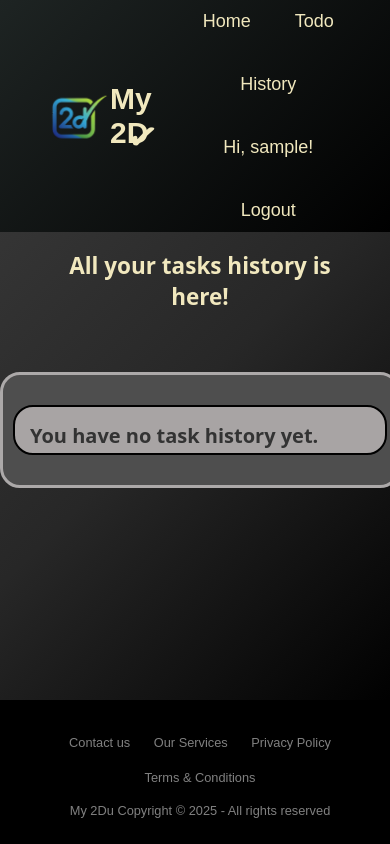
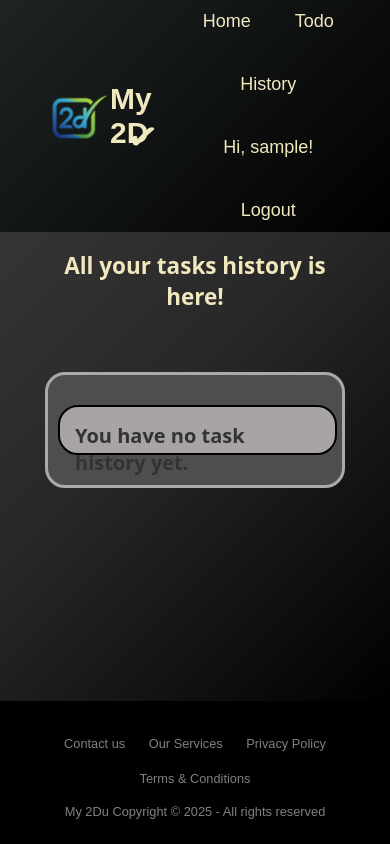
Before and after one commit to vipulyadav-2004/Collaborative-ToDo, a Flask app: page /History in a window 390 px wide. Run offline with Flask 3, Linux system fonts and the light colour scheme; the visitor is signed in with stand-in values (Sample User, id 1); data that the repository does not hold is empty; some libraries are stand-ins or nearby versions; some web fonts are replaced.

Commit message:
.yaml upgraded

```diff
--- a/backend/static/css/History.css
+++ b/backend/static/css/History.css
@@ -128,6 +128,6 @@
     margin-bottom: 20px;
   }
  .history-box{
-    width: 400px;
+    width: 300px;
  }
 }
--- a/backend/templates/login.html
+++ b/backend/templates/login.html
@@ -150,7 +150,7 @@
             color: #721c24;
             border: 1px solid #f5c6cb;
         }
-        @media (max-width: 748px) {
+        @media (max-width: 720px) {
             .container{
                 width: 250px;
                 height: auto;
```
